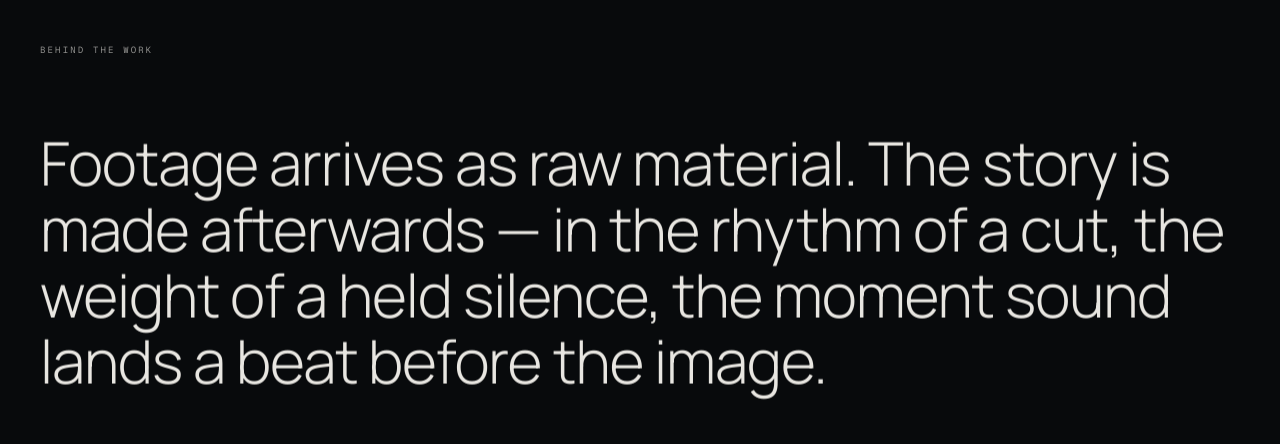
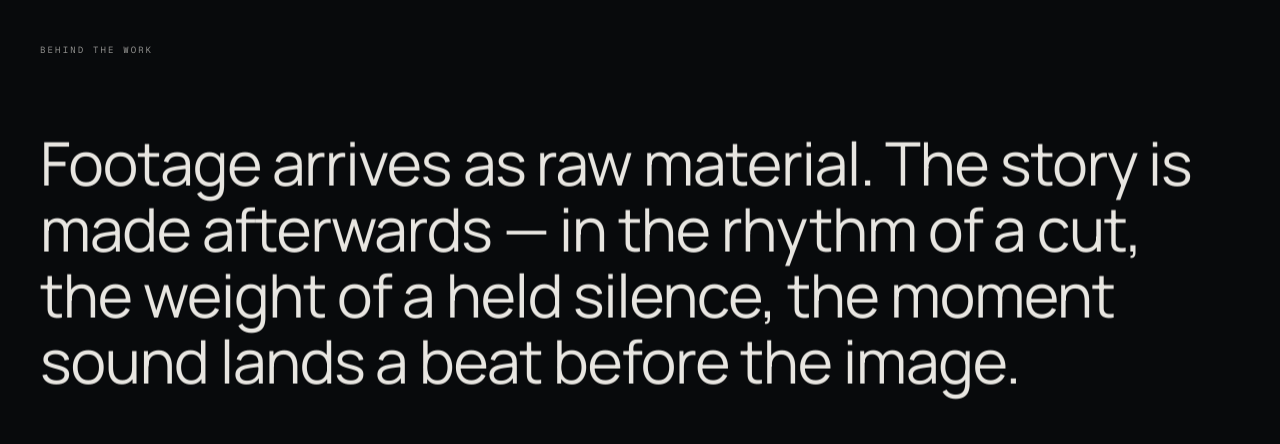
Before and after one commit to AmigosKazz/alysano, a Next.js app: page / in a window 1280 px wide. Shown: the part 900-1344 px from the top of the page. Built offline with nearby package versions, Linux system fonts and the light colour scheme.

Commit message:
update font weight for behind lead to enhance text presentation

```diff
--- a/app/globals.css
+++ b/app/globals.css
@@ -595,7 +595,7 @@ body {
 .behind-lead {
   margin-top: 3.25rem;
   font-size: clamp(1.75rem, 4.7vw, 4.5rem);
-  font-weight: 300;
+  font-weight: 400;
   line-height: 1.1;
   letter-spacing: -0.018em;
   color: var(--ivory);
```
